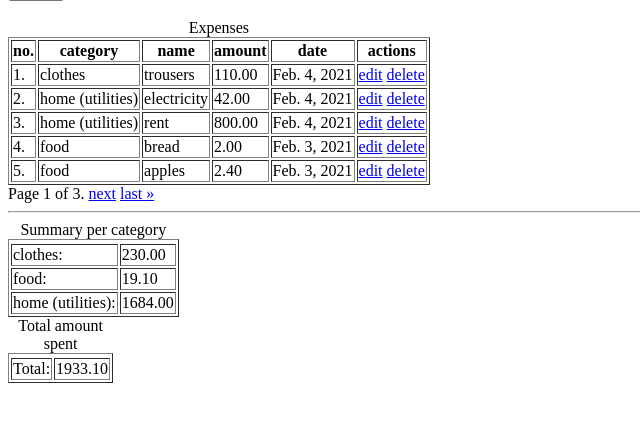
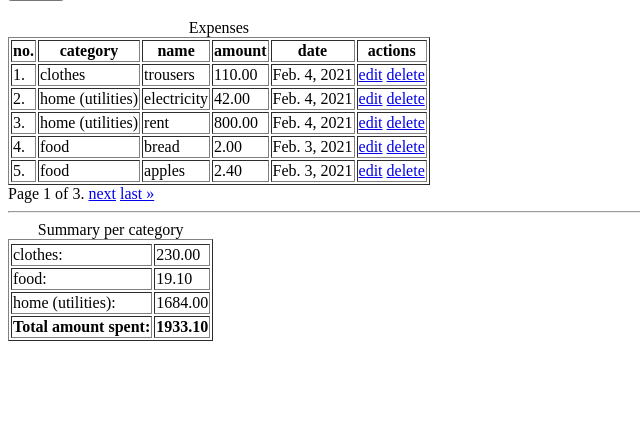
Before and after one commit to wojwoj8/project, a Django app: page /expenses/expense/list/ in a window 1280 px wide. Shown: the part 375-800 px from the top of the page, without its empty margins (0-640 px from the left). Run offline with Django 4.2, Linux system fonts and the light colour scheme; data comes from the database, SQL or seed files in the repository.

Commit message:
total amount spent html modification

```diff
--- a/expenses/templates/expenses/expense_list.html
+++ b/expenses/templates/expenses/expense_list.html
@@ -54,17 +54,11 @@
 		<td>{{total|floatformat:2}}</td>
 	</tr>
 	{% endfor %}
+	<tr>
+		<td><b> Total amount spent: </b></td>
+		<td><b>{{ total_amount_spent.total_ammount|floatformat:2 }}</b></td>
+	</tr>
   </tr>
 </table>
 
-<table border="1">
-	<caption>Total amount spent</caption>
-	<tr>
-	  <tr>
-		  <td>Total:</td>
-		  <td>{{ total_amount_spent.total_ammount|floatformat:2 }}</td>
-	  </tr>
-
-	</tr>
-</table>
 {% endblock %}
```
